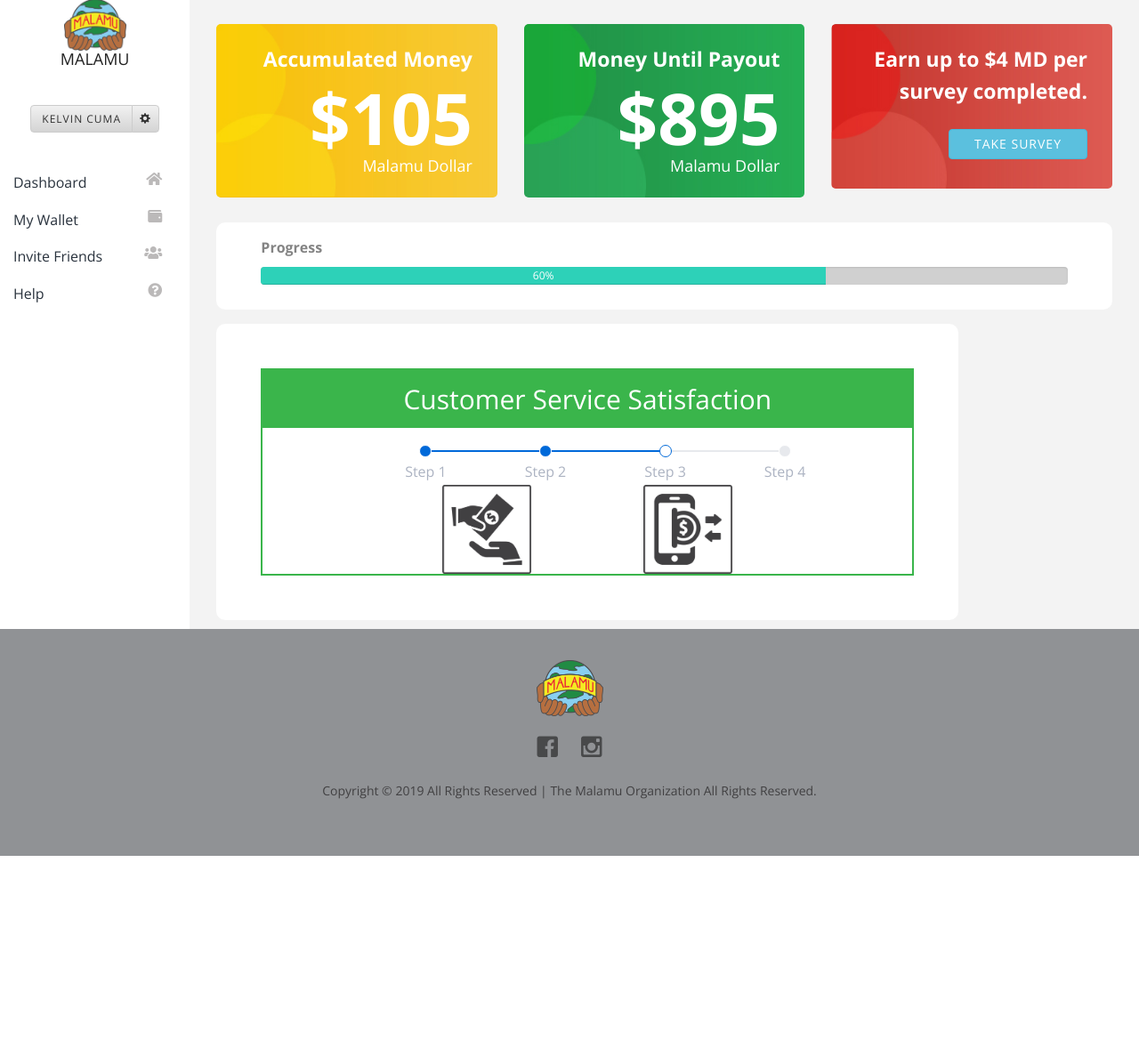
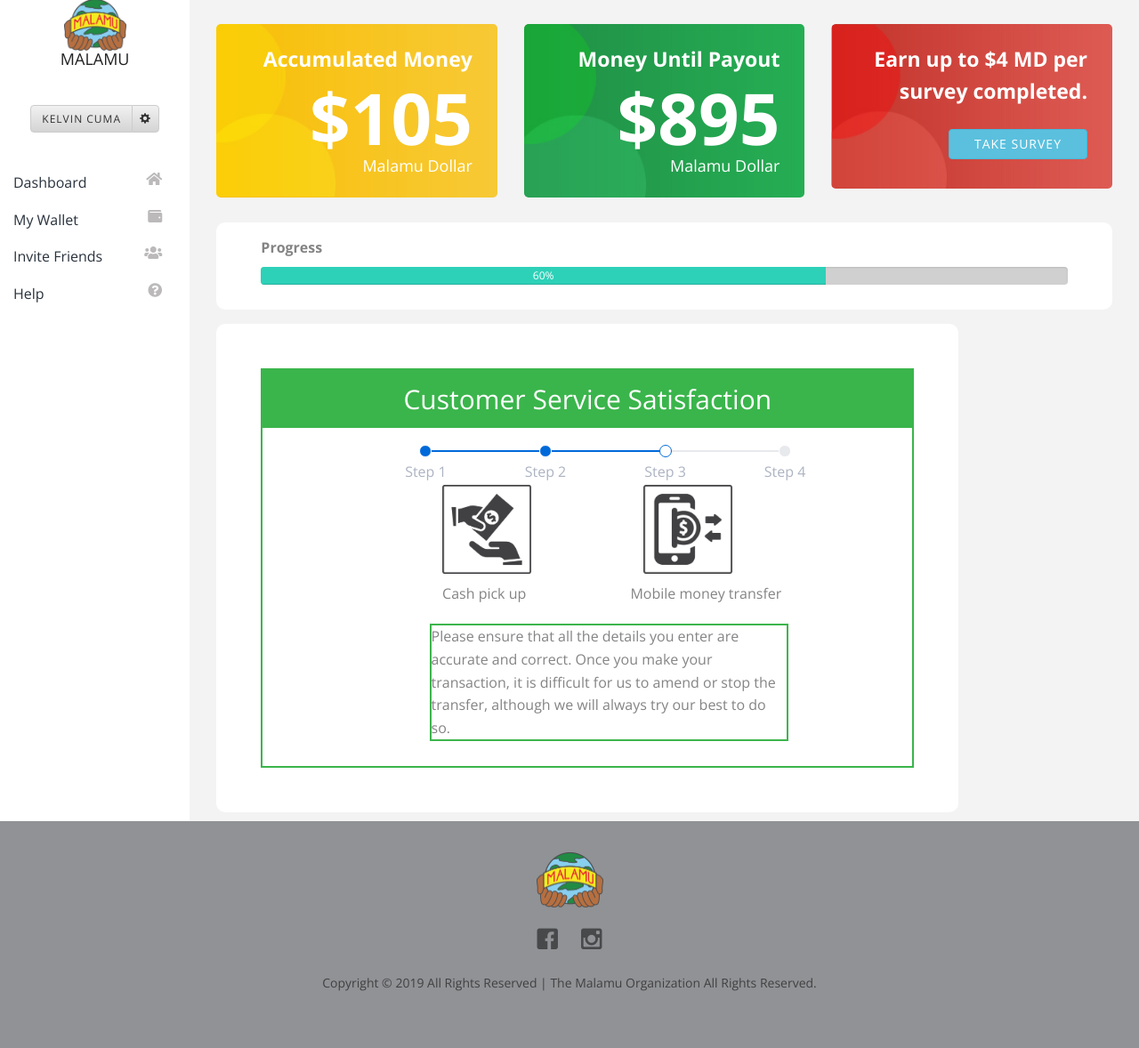
Before and after one commit to praveen-tissera/malamu, a CodeIgniter app: page /dashboard/index.php/user/withdrawStepOne in a window 1280 px wide. Shown: the part 59-1237 px from the top of the page at 89% size. Before the commit the page ends 1021 px from the top, so only its background shows below. Run offline with CodeIgniter, Linux system fonts and the light colour scheme; a user stored in the database is signed in; some libraries are stand-ins or nearby versions; some web fonts are replaced.

Commit message:
add content to withdrawal 1

```diff
--- a/application/views/withdraw-step-one.php
+++ b/application/views/withdraw-step-one.php
@@ -131,13 +131,39 @@
 	height:100px;
 	background-image:url(<?php echo base_url('/assets/images/cach_pickup.png') ?>);
 	background-size: contain;
+	position:relative;
 
 }
+.cash-pickup:hover{
+	width:100px;
+	height:100px;
+	background-image:url(<?php echo base_url('/assets/images/cach_pickup_hover.png') ?>);
+	background-size: contain;
+	color:#3cb54c;
+
+}
+.cash-pickup>div,.mobile-transfer>div{
+	display: block;
+    position: absolute;
+	bottom: -35px;
+	left:0px;
+}
+
 .mobile-transfer{
 	width:100px;
 	height:100px;
 	background-image:url(<?php echo base_url('/assets/images/mobile_transfer.png') ?>);
 	background-size: contain;
+
+}
+.mobile-transfer:hover{
+	width:100px;
+	height:100px;
+	background-image:url(<?php echo base_url('/assets/images/mobile_transfer_hover.png') ?>);
+	background-size: contain;
+}
+.tbl-survey .note{
+	border:#3cb54c 2px solid;
 }
 	</style>
 </head>
@@ -196,12 +222,28 @@
 															</ul>
 
 															<div class="col-sm-5">
-																<div class="cash-pickup pull-right"></div>
+																<div class="cash-pickup pull-right">
+																<div>Cash pick up</div>
+																</div>
+
 															</div>
 															<div class="col-sm-5 col-sm-offset-2">
-																<div class="mobile-transfer"></div>
+																<div class="mobile-transfer">
+																<div>Mobile money transfer</div>
+																</div>
+
 															</div>
 
+														<div class="col-sm-9 text-left col-sm-offset-2 mt-5 pt-5 pb-5">
+														<div class="note">
+															Please ensure that all the details you enter are accurate and correct.
+															Once you make your transaction, it is difficult for us to amend or stop the
+															transfer, although we will always try our best to do so.
+														</div>
+
+
+
+														</div>
 													</div>
 												</div>
 											</div>
```
Also changed, not shown: assets/images/cach_pickup_hover.png (added), assets/images/mobile_transfer_hover.png (added).
